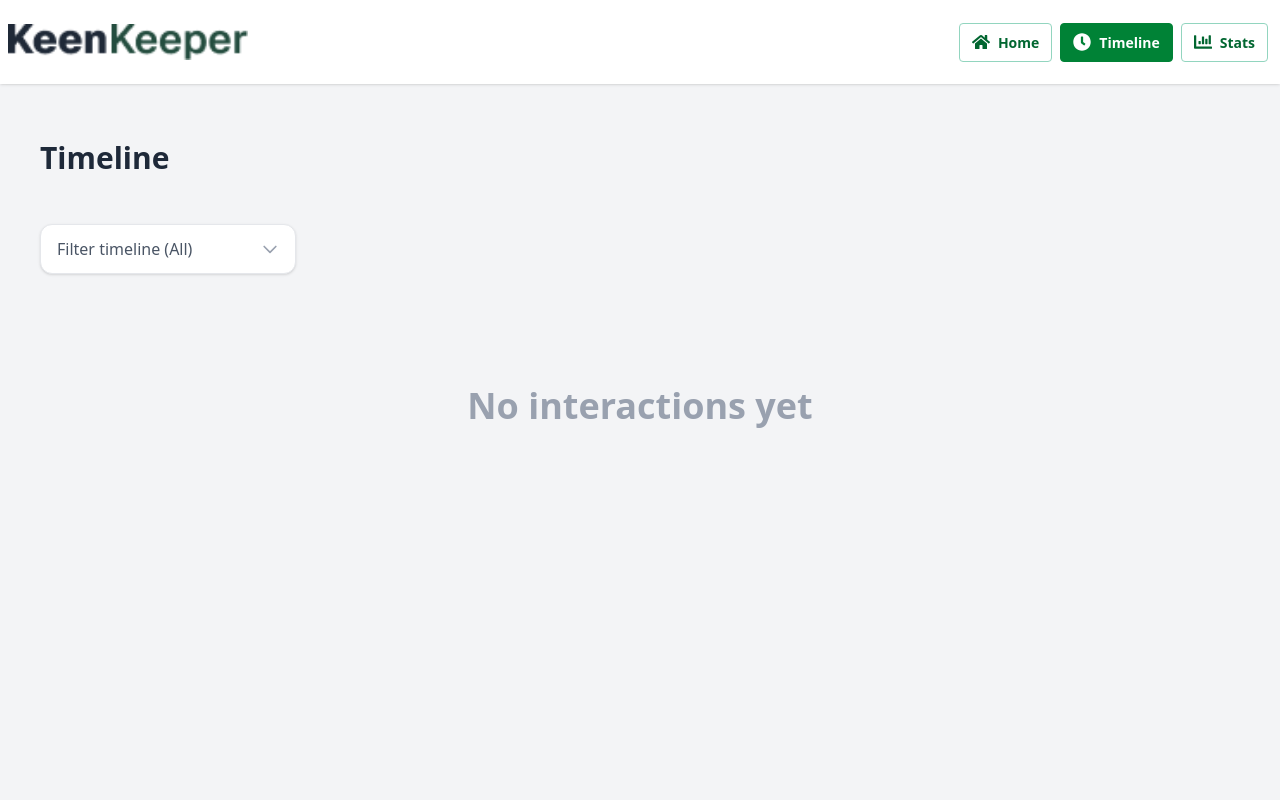
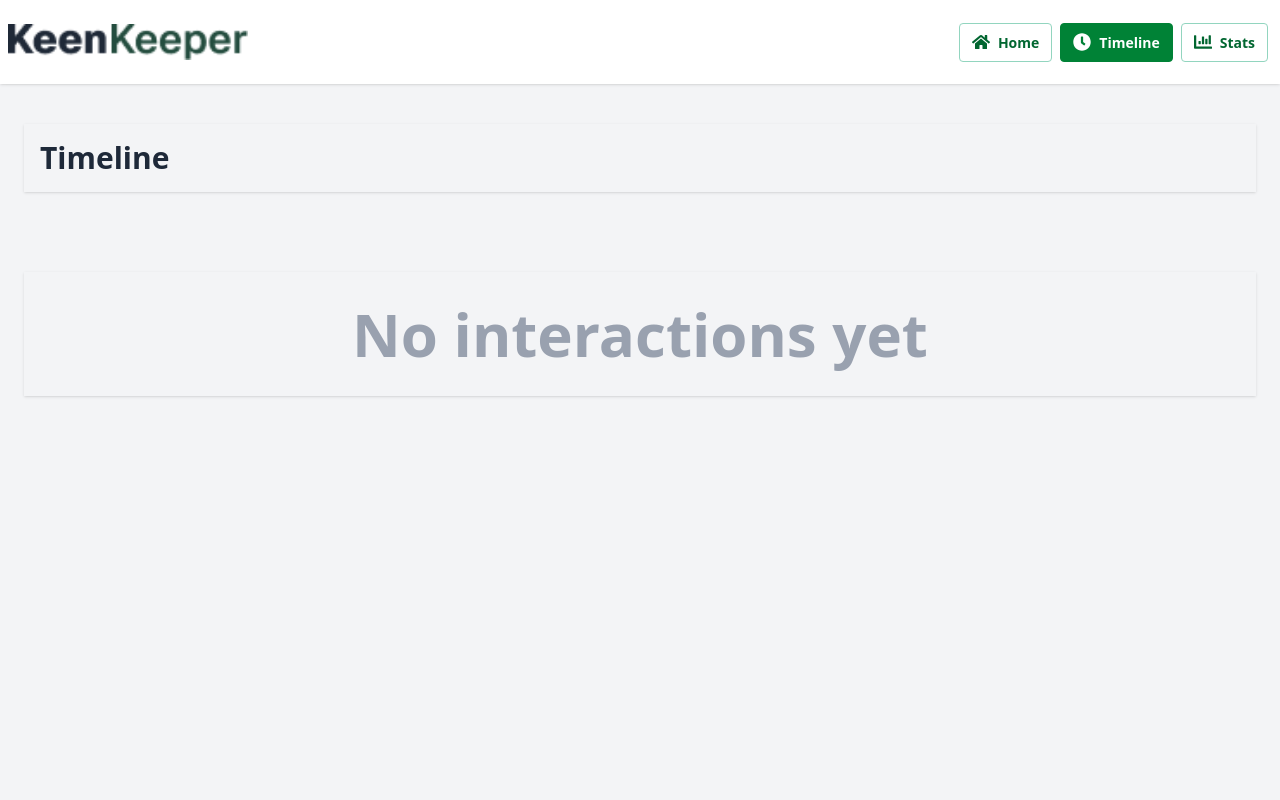
Before and after one commit to sazidhossainfahim25/keenkeeper, a Next.js app: page /timeline in a window 1280 px wide. Shown: the top 800 px of the page. Built offline with nearby package versions, Linux system fonts and the light colour scheme.

Commit message:
added timeline functionality

```diff
--- a/src/app/timeline/page.jsx
+++ b/src/app/timeline/page.jsx
@@ -1,150 +1,69 @@
-// "use client";
-
-// import { useFriends } from "@/context/FriendsContext";
-// import { MdCall } from "react-icons/md";
-// import { IoMdText } from "react-icons/io";
-// import { FaVideo } from "react-icons/fa";
-// import { FaHandshake } from "react-icons/fa";
-
-// const TimelinePage = () => {
-//   const { friends } = useFriends();
-
-//   const allTimeline = friends
-//     .flatMap((friend) =>
-//       (friend.timeline || []).map((item) => ({
-//         ...item,
-//       }))
-//     )
-//     .sort((a, b) => b.id - a.id);
-
-//   // icon function
-// const getIcon = (title) => {
-//   if (title.includes("Call")) return <MdCall size={16} color="#4CAF50" />;
-//   if (title.includes("Text")) return <IoMdText size={16} color="blue" />;
-//   if (title.includes("Video")) return <FaVideo size={16} color="#f44336" />;
-// };
-
-//   return (
-//     <section className="min-h-screen bg-gray-100 px-6 py-10 ">
-
-// <div className="max-w-7xl mx-auto ">
-//         {/* Heading */}
-//       <h1 className="text-3xl font-bold text-gray-800 mb-8 shadow-sm p-4">
-//         Timeline
-//       </h1>
-
-//       {/* Empty */}
-//       {allTimeline.length === 0 ? (
-//         <p className="text-center text-gray-400 mt-20 font-bold text-6xl shadow-sm p-8">
-//           No interactions yet
-//         </p>
-//       ) : (
-//         <div className=" ml-4 space-y-5">
-
-//           {allTimeline.map((item) => (
-//             <div key={item.id} className=" flex items-start justify-start gap-4 bg-white w-full rounded-lg px-4 py-3 border border-gray-200 hover:shadow-md transition">
-
-//               {/* Icon circle */}
-//               <div className="  bg-white border border-gray-300 text-gray-600 p-2 rounded-full shadow-sm">
-//                 {getIcon(item.title)}
-//               </div>
-
-//               {/* Card */}
-//               <div className="">
-
-//                 <h3 className="text-sm font-medium text-gray-700">
-//                   {item.title}
-//                 </h3>
-
-//                 <p className="text-xs text-gray-400 mt-1">
-//                   {item.date}
-//                 </p>
-
-//               </div>
-//             </div>
-//           ))}
-
-//         </div>
-//       )}
-// </div>
-//     </section>
-//   );
-// };
-
-// export default TimelinePage;
-
 "use client";
 
-import { useState } from "react";
 import { useFriends } from "@/context/FriendsContext";
 import { MdCall } from "react-icons/md";
 import { IoMdText } from "react-icons/io";
 import { FaVideo } from "react-icons/fa";
-import { HiOutlineChevronDown } from "react-icons/hi";
+import { FaHandshake } from "react-icons/fa";
 
 const TimelinePage = () => {
   const { friends } = useFriends();
-  const [filter, setFilter] = useState("All");
 
-  const filteredTimeline = friends
-    .flatMap((friend) => (friend.timeline || []).map((item) => ({ ...item })))
-    .filter((item) => {
-      if (filter === "All") return true;
-      return item.title.includes(filter);
-    })
+  const allTimeline = friends
+    .flatMap((friend) =>
+      (friend.timeline || []).map((item) => ({
+        ...item,
+      }))
+    )
     .sort((a, b) => b.id - a.id);
 
+  // icon function
 const getIcon = (title) => {
   if (title.includes("Call")) return <MdCall size={16} color="#4CAF50" />;
   if (title.includes("Text")) return <IoMdText size={16} color="blue" />;
   if (title.includes("Video")) return <FaVideo size={16} color="#f44336" />;
-    return null;
 };
 
   return (
-    <section className="min-h-screen bg-gray-100 px-6 py-10">
-      <div className="max-w-7xl mx-auto">
-        <h1 className="text-3xl font-bold text-gray-800 mb-8 p-4">Timeline</h1>
+    <section className="min-h-screen bg-gray-100 px-6 py-10 ">
 
-        <div className="mb-6 ml-4 relative w-64">
-          <select
-            value={filter}
-            onChange={(e) => setFilter(e.target.value)}
-            className="w-full appearance-none bg-white border border-gray-200 rounded-xl px-4 py-3 text-gray-600 focus:outline-none focus:ring-2 focus:ring-blue-500/20 cursor-pointer shadow-sm"
-          >
-            <option value="All">Filter timeline (All)</option>
-            <option value="Call">Calls</option>
-            <option value="Text">Texts</option>
-            <option value="Video">Videos</option>
-          </select>
-          <div className="pointer-events-none absolute inset-y-0 right-0 flex items-center px-4 text-gray-400">
-            <HiOutlineChevronDown size={20} />
-          </div>
-        </div>
+<div className="max-w-7xl mx-auto ">
+        {/* Heading */}
+      <h1 className="text-3xl font-bold text-gray-800 mb-8 shadow-sm p-4">
+        Timeline
+      </h1>
 
-        {filteredTimeline.length === 0 ? (
-          <p className="text-center text-gray-400 mt-20 font-bold text-4xl p-8">
-            No {filter !== "All" ? filter : ""} interactions yet
+      {/* Empty */}
+      {allTimeline.length === 0 ? (
+        <p className="text-center text-gray-400 mt-20 font-bold text-6xl shadow-sm p-8">
+          No interactions yet
         </p>
       ) : (
-          <div className="ml-4 space-y-5">
-            {filteredTimeline.map((item) => (
-              <div
-                key={item.id}
-                className="flex items-start justify-start gap-4 bg-white w-full rounded-lg px-4 py-3 border border-gray-200 hover:shadow-md transition"
-              >
-                <div className="bg-white border border-gray-300 text-gray-600 p-2 rounded-full shadow-sm">
+        <div className=" ml-4 space-y-5">
+
+          {allTimeline.map((item) => (
+            <div key={item.id} className=" flex items-start justify-start gap-4 bg-white w-full rounded-lg px-4 py-3 border border-gray-200 hover:shadow-md transition">
+
+              {/* Icon circle */}
+              <div className="  bg-white border border-gray-300 text-gray-600 p-2 rounded-full shadow-sm">
                 {getIcon(item.title)}
               </div>
 
-                <div>
+              {/* Card */}
+              <div className="">
+
                 <h3 className="text-sm font-medium text-gray-700">
                   {item.title}
                 </h3>
-                  <p className="text-xs text-gray-400 mt-1">{item.date}</p>
+
+                <p className="text-xs text-gray-400 mt-1">
+                  {item.date}
+                </p>
+
               </div>
             </div>
           ))}
+
         </div>
       )}
 </div>
```
Also changed, not shown: src/context/FriendsContext.jsx (+0 -32 lines). Lines whose indentation alone changed are shown as unchanged.
